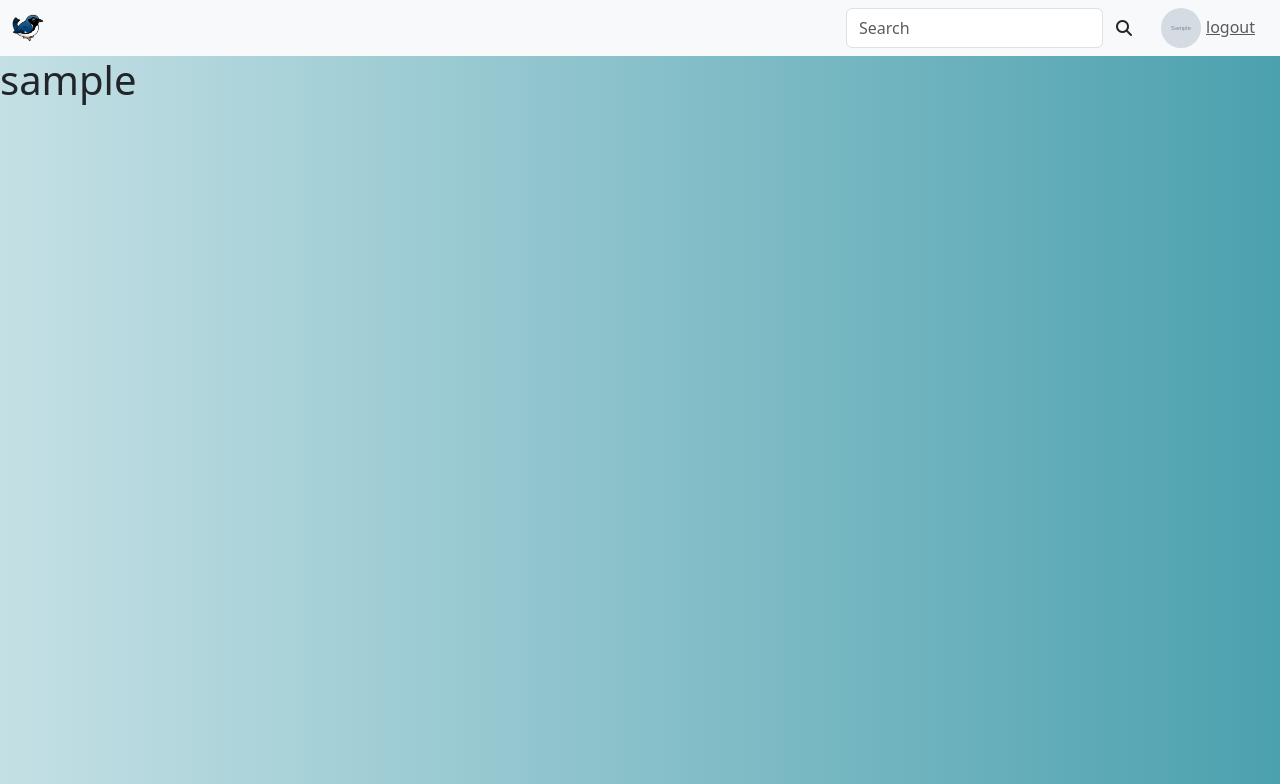
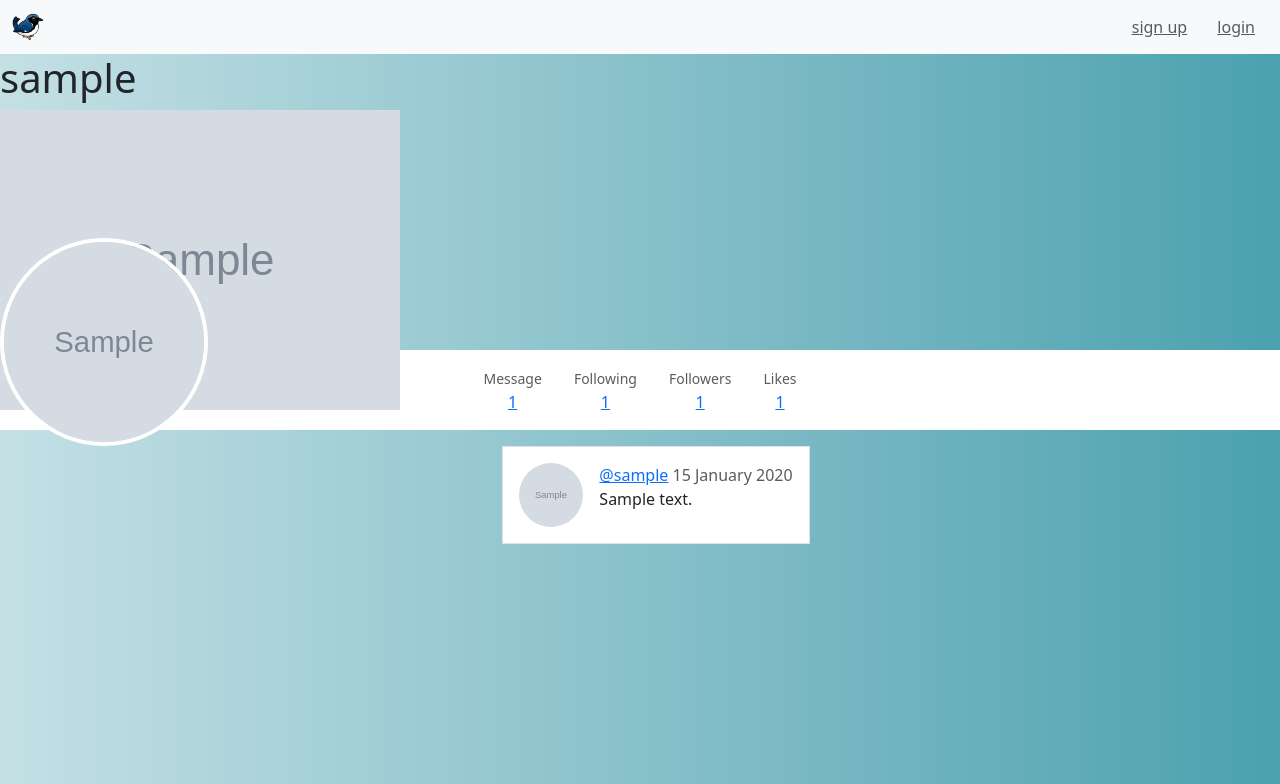
Before and after one commit to mbouanik/warbler, a Flask app: page /users/1 in a window 1280 px wide. Shown: the top 784 px of the page. Run offline with Flask 3, Linux system fonts and the light colour scheme; tables that the repository leaves empty hold one stand-in row (values such as "Sample post"); grey boxes marked "Sample" are stand-in pictures.

Commit message:
homepage done

```diff
--- a/routes.py
+++ b/routes.py
@@ -1,5 +1,4 @@
-from flask import Blueprint, redirect, render_template, url_for, session
-from sqlalchemy import desc, select
+from flask import Blueprint, redirect, render_template, url_for, session, g
 from init import db
 from models import User, Message, Follows, Likes
 from forms import LoginForm, MessageForm, UserForm
@@ -13,20 +12,30 @@ app_routes = Blueprint(
 )
 
 
+@app_routes.before_request
+def add_user_to_g():
+    user_id = session.get("user_id", None)
+    if user_id:
+        g.user = db.get_or_404(User, user_id)
+    else:
+        g.user = user_id
+
+
 @app_routes.route("/", methods=["GET", "POST"])
 def home():
     user_id = session.get("user_id", None)
     if user_id:
         user = db.get_or_404(User, user_id)
         form = MessageForm()
+        messages = db.session.execute(
+            db.select(Message).order_by(Message.timestamp.desc()).limit(100)
+        ).scalars()
+
         if form.validate_on_submit():
             message = Message(text=form.text.data, user_id=user.id)
             db.session.add(message)
             db.session.commit()
             return redirect(url_for("app_routes.home"))
-        messages = db.session.execute(
-            select(Message).order_by(desc(Message.timestamp))
-        ).scalars()
         return render_template("home.html", user=user, form=form, messages=messages)
     return redirect(url_for("app_routes.signup"))
 
--- a/static/app.css
+++ b/static/app.css
@@ -28,7 +28,7 @@ nav {
 }
 
 .stat {
-  padding: 0 1rem 0 1rem;
+  padding: 1rem;
 }
 
 .profile-pic {
@@ -39,9 +39,6 @@ nav {
 
 .home {
   display: flex;
-  /* flex-wrap: wrap; */
-  flex-direction: row;
-  justify-content: cenrer;
   margin-top: 2rem;
 }
 
@@ -56,6 +53,9 @@ nav {
 }
 .card-link p {
   margin-top: 2rem;
+}
+.card-body {
+  margin-top: -3rem;
 }
 .message-display {
   padding: 1rem;
@@ -91,6 +91,7 @@ nav {
 }
 .messages-list {
   border-radius: 2rem;
+  max-width: 40rem;
 }
 
 .card {
@@ -129,15 +130,49 @@ nav {
   .home {
     display: flex;
     flex-wrap: wrap;
-    justify-content: cenrer;
     margin-top: 2rem;
+    padding: 2rem;
   }
 
   .card {
     width: auto;
+    max-width: 40rem;
   }
   .messages {
     padding-top: 1rem;
     padding-left: 0;
+    width: auto;
   }
 }
+
+.profile-stats {
+  background-color: white;
+  display: flex;
+  justify-content: center;
+  text-align: center;
+  text-size: 0.1rem;
+}
+.profile-pic-bg {
+  height: 13rem;
+  width: 13rem;
+  border-radius: 13rem;
+  border: 0.3rem solid white;
+}
+
+.profile-user {
+  position: absolute;
+  /* padding-left: 3rem; */
+  /* margin-left: -50rem; */
+  margin-top: -7rem;
+}
+
+.header {
+  width: auto;
+  max-height: 15rem;
+  height: 15rem;
+}
+.messages-list-profile {
+  display: flex;
+  justify-content: center;
+  margin-top: 1rem;
+}
--- a/templates/base.html
+++ b/templates/base.html
@@ -13,7 +13,7 @@
             <div class="container-fluid navbar-right">
 
                 <a href="/"><img class="logo" src="{{ url_for('app_routes.static', filename='img/warbler-logo.png') }}" alt=""></a>
-                {% if user %}
+                {% if g.user %}
                 <div class="nav-right">
                      <form class="d-flex" role="search">
                         <input class="form-control" type="search" placeholder="Search" aria-label="Search" id="search">
@@ -23,8 +23,8 @@
                         </button>
                     </form>
 
-                    <a class="nav-image" href="/users/{{ user.id }}">
-                        <img src="{{ user.image_url }}" alt="" class="nav-image ">
+                    <a class="nav-image" href="/users/{{ g.user.id }}">
+                        <img src="{{ g.user.image_url }}" alt="" class="nav-image ">
                     </a>
 
                     <form class="logout navbar-form navbar-righr" action="/logout" method="POST">
--- a/templates/user_profile.html
+++ b/templates/user_profile.html
@@ -1,4 +1,56 @@
 {% extends "base.html" %} {% block title %} {{ user.username }} {% endblock %}
 {% block content %}
 <h1>{{ user.username }}</h1>
+<div class="header">
+    <img src="{{ user.header_image_url }}" alt="r...">
+</div>
+ <div class="profile-user">
+            <img src="{{ user.image_url }}"
+                alt="Image for {{ user.username }}"
+                class="card-image profile-pic-bg rounded-circle">
+        </div>
+
+    <div class="profile-stats">
+
+        <div class="stat">
+            <div class="text-muted"> <small>Message</small></div>
+            <div> <a href="">{{ user.messages | length}} </a> </div>
+        </div >
+        <div class="stat">
+            <div class="text-muted"><small>Following</small></div>
+            <div> <a href="">{{ user.following | length}} </a> </div>
+        </div>
+        <div class="stat">
+            <div class="text-muted"><small>Followers</small></div>
+            <div> <a href="">{{ user.followers | length}} </a> </div>
+        </div>
+        <div class="stat">
+            <div class="text-muted"><small>Likes</small></div>
+            <div> <a href="">{{ user.likes | length}} </a> </div>
+        </div>
+    </div>
+<div class="messages-list-profile">
+  <div class="messages-list">
+        <div class="messages">
+            {% for msg in user.messages %}
+            <div class="message border">
+                <div class="">
+                    <a href="/messages/{{ msg.id  }}"/>
+                    <a class="" href="/users/{{ msg.user.id }}">
+                        <img src="{{ msg.user.image_url }}" alt="" class="rounded-circle profile-pic">
+                    </a>
+                </div>
+                <div class="message-area">
+                    <a href="/users/{{ msg.user.id }}">@{{ msg.user.username }}</a>
+                    <span class="text-muted">{{ msg.timestamp.strftime('%d %B %Y') }}</span>
+                    <p>{{ msg.text }}</p>
+                </div>
+
+            </div>
+            {% endfor %}
+        </div>
+    </div>
+
+</div>
+
 {% endblock %}
```
Also changed, not shown: templates/home.html (+15 -17 lines).
